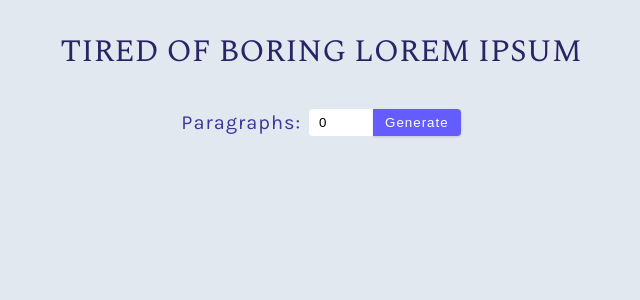
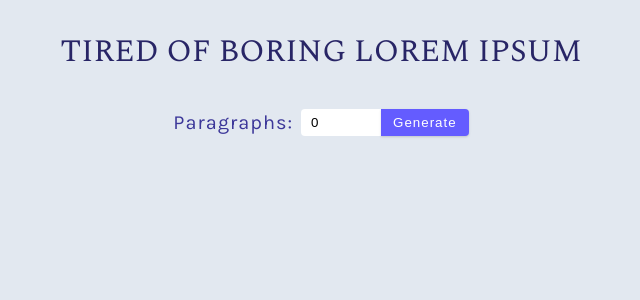
Before and after one commit to swastikpatro/react-paragraph-generator, a React (Vite) app in the folder paragraph-generator-project/: page / in a window 1280 px wide. Shown: the top 300 px of the page, without its empty margins (319-959 px from the left). Built offline with nearby package versions, Linux system fonts and the light colour scheme.

Commit message:
style: input width set to 5rem

```diff
--- a/paragraph-generator-project/src/index.css
+++ b/paragraph-generator-project/src/index.css
@@ -351,7 +351,7 @@ label {
 
 input {
   padding: 0.25rem 0.5rem;
-  width: 4rem;
+  width: 5rem;
   border-color: transparent;
   border-radius: var(--borderRadius) 0 0 var(--borderRadius);
   outline-color: var(--primary-500);
```
